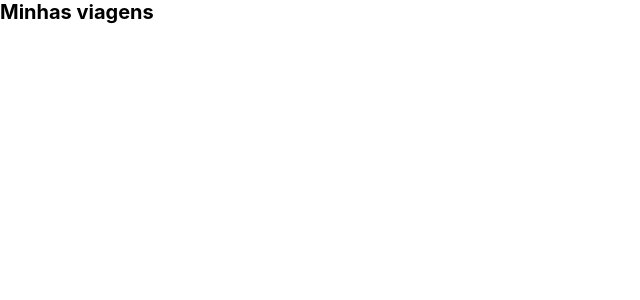
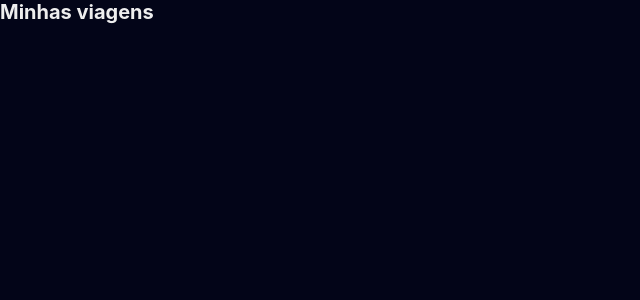
Before and after one commit to Muglly/Trips, a Next.js app: page / in a window 1280 px wide. Shown: the top 300 px of the page, without its empty margins (0-640 px from the left). Built offline with nearby package versions, Linux system fonts and the light colour scheme.

Commit message:
Add css variables in GlobalStyles

```diff
--- a/src/styles/global.ts
+++ b/src/styles/global.ts
@@ -1,6 +1,18 @@
 import { createGlobalStyle } from 'styled-components';
 
 export const GlobalStyles = createGlobalStyle`
+
+  :root {
+    --highlight: #e20e8d;
+    --background: #030518;
+    --white: #eeeeee;
+    --grey: #cccccc;
+    --container: 100rem;
+    --small: 1.5rem;
+    --medium: 3rem;
+    --large: 5rem;
+  }
+
   * {
     margin: 0;
     padding: 0;
@@ -9,6 +21,8 @@
 
   html, body, #__next {
     height: 100%;
+    background-color: var(--background);
+    color: var(--white);
   }
 
   html {
@@ -18,4 +32,13 @@
   body {
     font-family: -apple-system, BlinkMacSystemFont, 'Segoe UI', Roboto, Oxygen, Ubuntu, Cantarell, 'Open Sans', 'Helvetica Neue', sans-serif
   }
+
+  p, a {
+    font-size: 2rem;
+    line-height: var(--medium)
+  }
+
+  a {
+    color: var(--highlight);
+  }
 `;
```
Also changed, not shown: 1 other file (tests, documents, lock files or other folders). Lines whose indentation alone changed are shown as unchanged.
